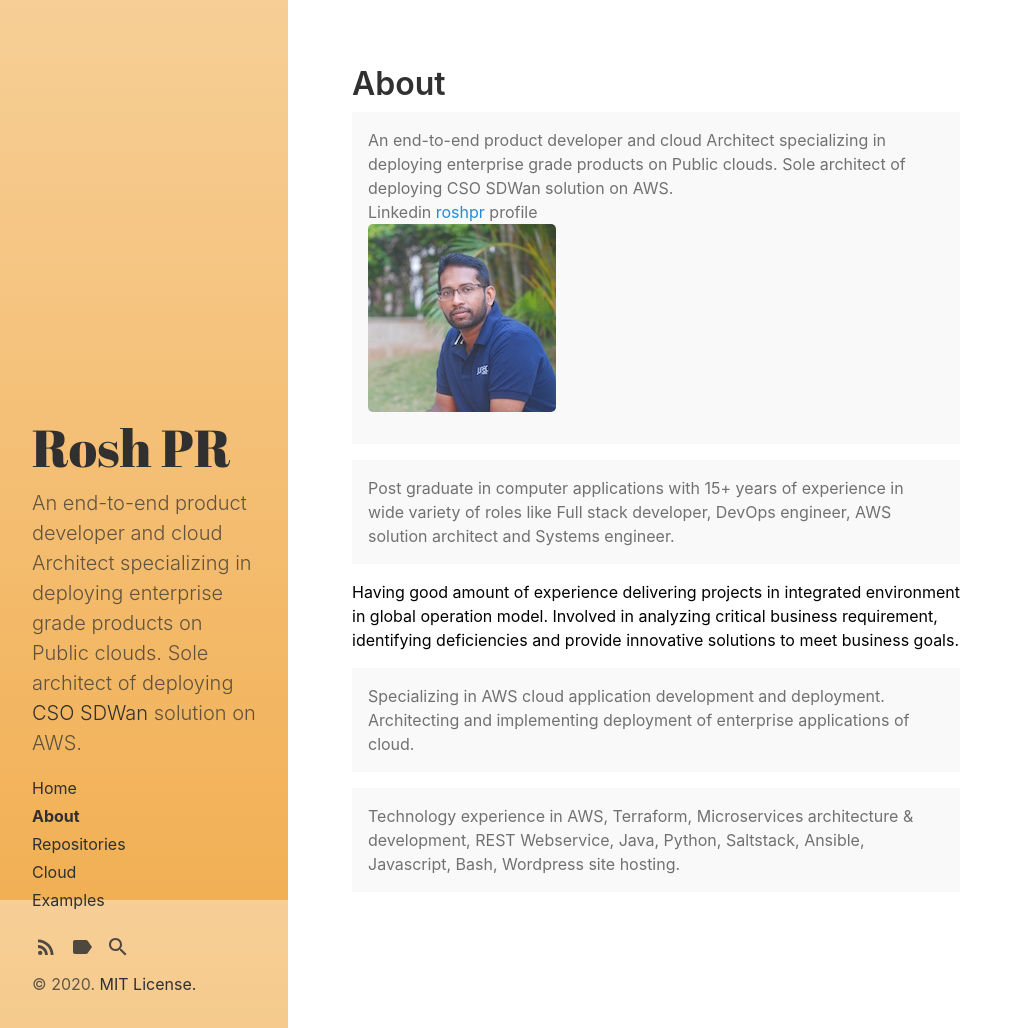
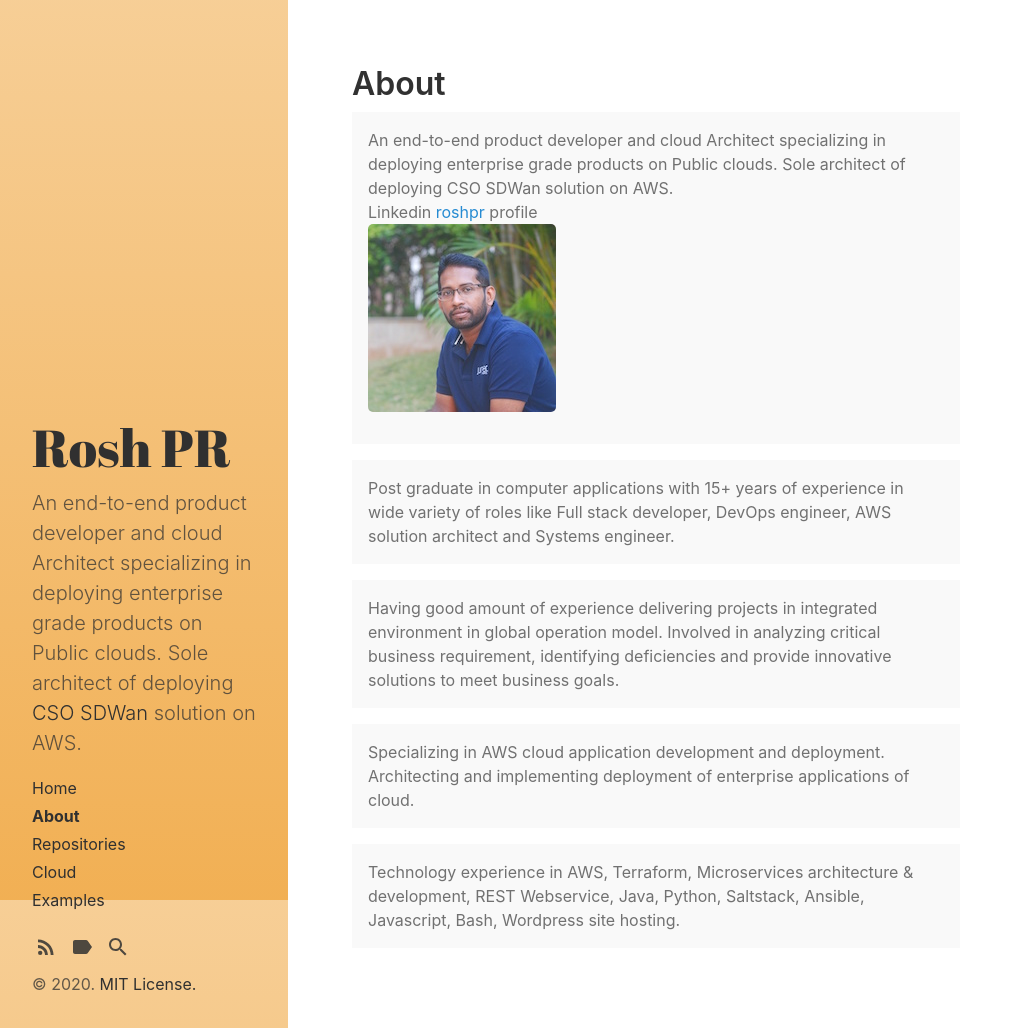
Before and after one commit to roshpr/roshpr.github.com, a Jekyll site: the page built from about.md, in a window 1280 px wide and 1028 px high. Shown: the whole window, without its empty margins (0-1023 px from the left). Built offline with Jekyll 4.4.1, drawn with Linux system fonts in a browser that asks for light colours.

Commit message:
Change about

```diff
--- a/about.md
+++ b/about.md
@@ -15,7 +15,7 @@ Linkedin<a href="https://www.linkedin.com/in/roshpr/" target="_blank"> roshpr </
 Post graduate in computer applications with 15+ years of experience in wide variety of roles like Full stack developer,
 DevOps engineer, AWS solution architect and Systems engineer.
 </p>
-<p>
+<p class="message">
   Having good amount of experience delivering projects in integrated environment in global operation model.
   Involved in analyzing critical business requirement, identifying deficiencies and provide innovative
   solutions to meet business goals.
```
